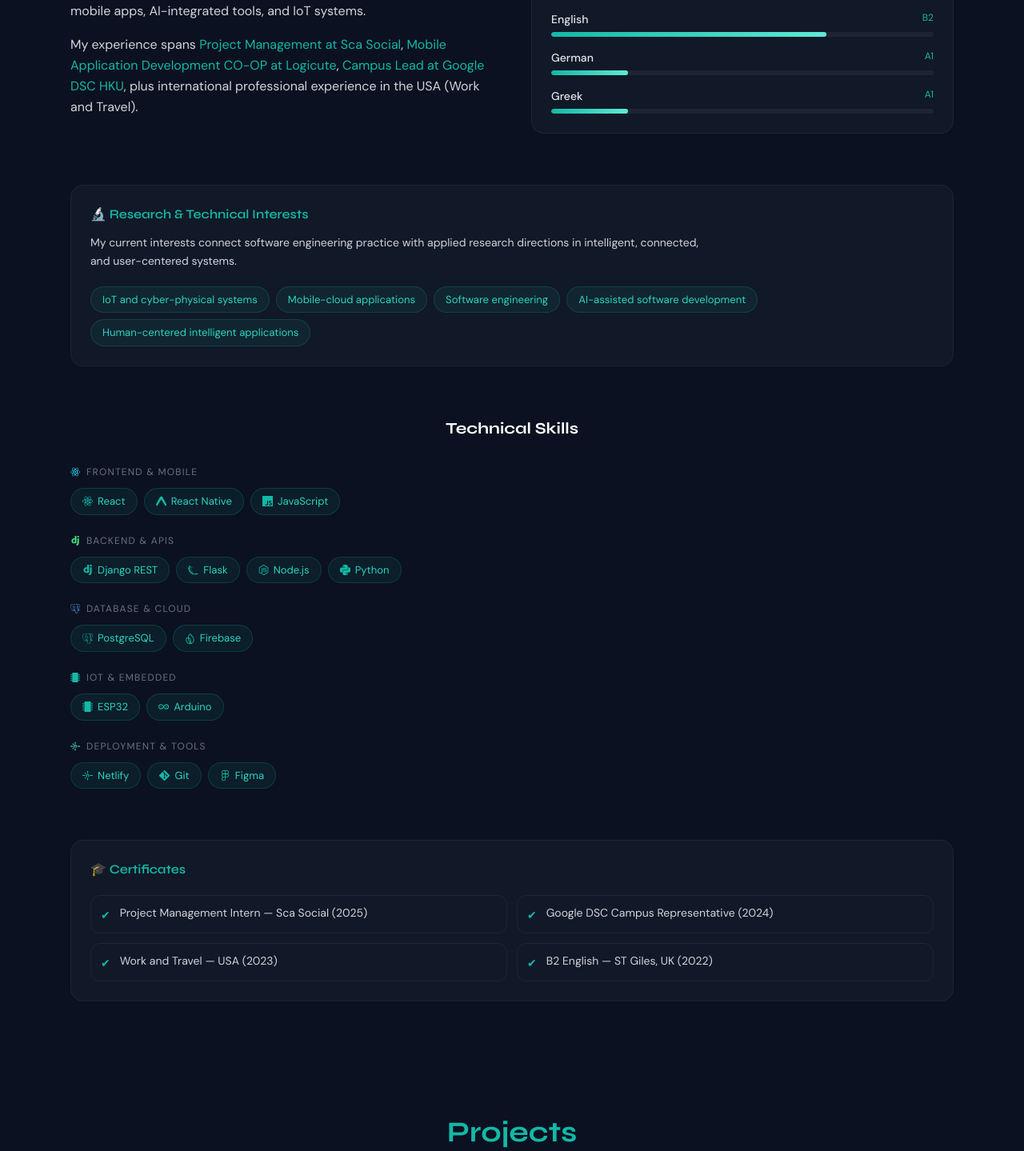
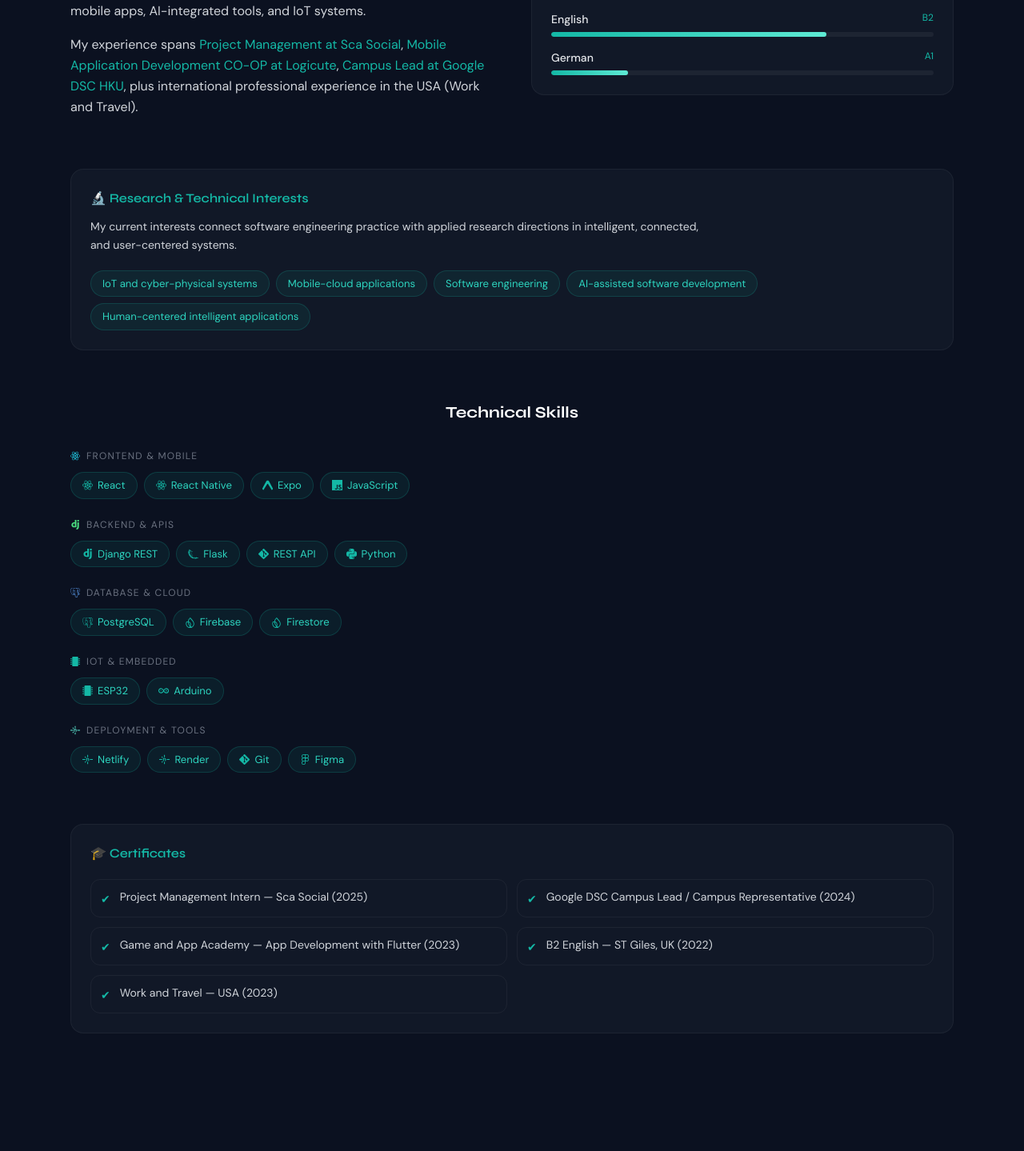
Before and after one commit to Busrwa/portfolio, a React (Vite) app: page / in a window 1280 px wide. Shown: the part 1142-2581 px from the top of the page at 80% size. Built offline with nearby package versions, Linux system fonts and the light colour scheme.

Commit message:
Polish portfolio resume and skills content

```diff
--- a/src/contexts/LanguageContext.jsx
+++ b/src/contexts/LanguageContext.jsx
@@ -24,7 +24,7 @@
     // Home
     home: {
       greeting: "Hi, I'm Busra",
-      description: "Software Engineering graduate building full-stack web applications, mobile products, AI-integrated tools, and IoT systems. Experienced with React, React Native, Django REST Framework, Flask, Firebase, and ESP32.",
+      description: "Software Engineering graduate building full-stack web applications, mobile products, AI-integrated tools, and IoT systems. Experienced with React, React Native, Expo, Django REST Framework, Flask, Firebase, Render, and ESP32.",
       viewResume: "View Resume",
       myProjects: "My Projects"
     },
@@ -54,7 +54,7 @@
         webMobile: "Frontend & Mobile",
         webMobileDesc: "React · React Native (Expo) · Component Architecture · Navigation",
         backend: "Backend & APIs",
-        backendDesc: "Django REST Framework · Flask · Node.js · JWT Auth · CRUD",
+        backendDesc: "Django REST Framework · Flask · REST API · API Integration",
         data: "Database & Cloud",
         dataDesc: "PostgreSQL · SQLite · Firebase Firestore · Data Modeling",
         iot: "IoT & Embedded",
@@ -69,12 +69,12 @@
       turkish: "Turkish",
       english: "English",
       german: "German",
-      greek: "Greek",
       certificates: "Certificates",
       cert1: "Project Management Intern — Sca Social (2025)",
-      cert2: "Google DSC Campus Representative (2024)",
+      cert2: "Google DSC Campus Lead / Campus Representative (2024)",
       cert3: "Work and Travel — USA (2023)",
-      cert4: "B2 English — ST Giles, UK (2022)"
+      cert4: "B2 English — ST Giles, UK (2022)",
+      cert5: "Game and App Academy — App Development with Flutter (2023)",
     },
 
     // Projects — unchanged content, titles same
@@ -183,7 +183,6 @@
       edu2Note: "Completed in 2022",
       experience: "Experience",
       exp1: "— Project Management Intern (Jun–Aug 2025)",
-      exp2: "— Software Engineering Intern",
       exp3: "— Campus Lead (2023–2024)",
       exp4: "— Front Desk Associate (Summer 2023)",
       skills: "Technical Skills",
@@ -240,7 +239,7 @@
     // Home
     home: {
       greeting: "Merhaba, Ben Büşra",
-      description: "React, React Native, Django REST Framework, Flask, Firebase ve ESP32 ile full-stack web uygulamaları, mobil ürünler, yapay zeka entegreli araçlar ve IoT sistemleri geliştiren Yazılım Mühendisliği mezunuyum.",
+      description: "React, React Native, Expo, Render, Django REST Framework, Flask, Firebase ve ESP32 ile full-stack web uygulamaları, mobil ürünler, yapay zeka entegreli araçlar ve IoT sistemleri geliştiren Yazılım Mühendisliği mezunuyum.",
       viewResume: "Özgeçmişi Görüntüle",
       myProjects: "Projelerim"
     },
@@ -270,7 +269,7 @@
         webMobile: "Frontend & Mobil",
         webMobileDesc: "React · React Native (Expo) · Bileşen Mimarisi · Navigasyon",
         backend: "Backend & API",
-        backendDesc: "Django REST Framework · Flask · Node.js · JWT Auth · CRUD",
+        backendDesc: "Django REST Framework · Flask · REST API · API Entegrasyonu",
         data: "Veritabanı & Bulut",
         dataDesc: "PostgreSQL · SQLite · Firebase Firestore · Veri Modelleme",
         iot: "IoT & Gömülü",
@@ -285,12 +284,12 @@
       turkish: "Türkçe",
       english: "İngilizce",
       german: "Almanca",
-      greek: "Yunanca",
       certificates: "Sertifikalar",
       cert1: "Proje Yönetimi Stajı — Sca Social (2025)",
-      cert2: "Google DSC Kampüs Temsilcisi (2024)",
+      cert2: "Google DSC Kampüs Lideri / Kampüs Temsilcisi (2024)",
       cert3: "Work and Travel — ABD (2023)",
-      cert4: "B2 İngilizce — ST Giles, İngiltere (2022)"
+      cert4: "B2 İngilizce — ST Giles, İngiltere (2022)",
+      cert5: "Game and App Academy — Flutter ile Uygulama Geliştirme (2023)",
     },
 
     // Projects
@@ -399,7 +398,6 @@
       edu2Note: "Tamamlandı: 2022",
       experience: "Deneyim",
       exp1: "— Proje Yönetimi Stajyeri (Haz–Ağu 2025)",
-      exp2: "— Yazılım Mühendisliği Stajyeri",
       exp3: "— Kampüs Lideri (2023–2024)",
       exp4: "— Resepsiyonist (Yaz 2023)",
       skills: "Teknik Beceriler",
@@ -412,7 +410,7 @@
     // Contact
     contact: {
       title: "İletişime Geçin",
-      subtitle: "Full-stack, mobil ve yazılım mühendisliği rollerine; ayrıca IoT, mobile-cloud systems ve software engineering alanlarında yüksek lisans araştırma fırsatlarına açığım.",
+      subtitle: "Full-stack, mobil ve yazılım mühendisliği rollerine; ayrıca IoT, mobil-bulut sistemleri ve yazılım mühendisliği alanlarındaki yüksek lisans ve araştırma fırsatlarına açığım.",
       button: "Mesaj Gönder"
     },
 
--- a/src/pages/About.jsx
+++ b/src/pages/About.jsx
@@ -4,7 +4,7 @@
 import { useLanguage } from "../contexts/LanguageContext";
 import {
   SiReact, SiDjango, SiFirebase, SiArduino, SiPython,
-  SiFlask, SiJavascript, SiExpo, SiPostgresql, SiNodedotjs,
+  SiFlask, SiJavascript, SiExpo, SiPostgresql,
   SiNetlify, SiGit, SiFigma,
 } from "react-icons/si";
 import { FaMicrochip } from "react-icons/fa";
@@ -23,7 +23,8 @@
     icon: <SiReact className="text-cyan-400" />,
     chips: [
       { label: "React", icon: <SiReact /> },
-      { label: "React Native", icon: <SiExpo /> },
+      { label: "React Native", icon: <SiReact /> },
+      { label: "Expo", icon: <SiExpo /> },
       { label: "JavaScript", icon: <SiJavascript /> },
     ],
   },
@@ -33,7 +34,7 @@
     chips: [
       { label: "Django REST", icon: <SiDjango /> },
       { label: "Flask", icon: <SiFlask /> },
-      { label: "Node.js", icon: <SiNodedotjs /> },
+      { label: "REST API", icon: <SiGit /> },
       { label: "Python", icon: <SiPython /> },
     ],
   },
@@ -43,6 +44,7 @@
     chips: [
       { label: "PostgreSQL", icon: <SiPostgresql /> },
       { label: "Firebase", icon: <SiFirebase /> },
+      { label: "Firestore", icon: <SiFirebase /> },
     ],
   },
   {
@@ -58,6 +60,7 @@
     icon: <SiNetlify className="text-teal-300" />,
     chips: [
       { label: "Netlify", icon: <SiNetlify /> },
+      { label: "Render", icon: <SiNetlify /> },
       { label: "Git", icon: <SiGit /> },
       { label: "Figma", icon: <SiFigma /> },
     ],
@@ -71,7 +74,6 @@
     { name: t.about.turkish, level: t.about.native, pct: 100 },
     { name: t.about.english, level: "B2", pct: 72 },
     { name: t.about.german, level: "A1", pct: 20 },
-    { name: t.about.greek, level: "A1", pct: 20 },
   ];
   const researchItems = [
     t.about.research1,
@@ -232,7 +234,7 @@
       >
         <h3 className="text-teal-400 font-semibold mb-5">🎓 {t.about.certificates}</h3>
         <div className="grid sm:grid-cols-2 gap-3">
-          {[t.about.cert1, t.about.cert2, t.about.cert3, t.about.cert4].map((cert) => (
+          {[t.about.cert1, t.about.cert2, t.about.cert5, t.about.cert4, t.about.cert3].map((cert) => (
             <div
               key={cert}
               className="flex items-start gap-3 p-3 rounded-xl bg-white/3 border border-white/5 hover:border-teal-400/30 transition-colors"
--- a/src/pages/Resume.jsx
+++ b/src/pages/Resume.jsx
@@ -5,6 +5,7 @@
 import {
   SiReact, SiDjango, SiFirebase, SiArduino, SiPython,
   SiFlask, SiJavascript, SiPostgresql, SiFigma, SiGit,
+  SiExpo, SiNetlify,
 } from "react-icons/si";
 import { FaMicrochip } from "react-icons/fa";
 
@@ -39,37 +40,54 @@
 
 const skillRows = [
   {
-    label: "Languages & Frameworks",
-    labelTr: "Diller & Framework'ler",
+    label: "Frontend & Mobile",
+    labelTr: "Frontend & Mobil",
+    items: [
+      { icon: <SiJavascript />, name: "JavaScript" },
+      { icon: <SiReact />, name: "React" },
+      { icon: <SiReact />, name: "React Native" },
+      { icon: <SiExpo />, name: "Expo" },
+    ],
+  },
+  {
+    label: "Backend & APIs",
+    labelTr: "Backend & API",
     items: [
       { icon: <SiPython />, name: "Python" },
       { icon: <SiDjango />, name: "Django / DRF" },
       { icon: <SiFlask />, name: "Flask" },
-      { icon: <SiJavascript />, name: "JavaScript" },
-      { icon: <SiReact />, name: "React" },
-      { icon: <SiReact />, name: "React Native" },
+      { icon: <SiGit />, name: "REST API" },
     ],
   },
   {
-    label: "Tools & Platforms",
-    labelTr: "Araçlar & Platformlar",
+    label: "Data & Cloud",
+    labelTr: "Veri & Bulut",
     items: [
       { icon: <SiFirebase />, name: "Firebase" },
+      { icon: <SiFirebase />, name: "Firestore" },
+      { icon: <SiPostgresql />, name: "SQL / PostgreSQL" },
+    ],
+  },
+  {
+    label: "IoT & Embedded",
+    labelTr: "IoT & Gömülü Sistemler",
+    items: [
+      { icon: <SiArduino />, name: "Arduino" },
+      { icon: <FaMicrochip />, name: "ESP32" },
+      { icon: <FaMicrochip />, name: "C/C++" },
+    ],
+  },
+  {
+    label: "Tools & Deployment",
+    labelTr: "Araçlar & Yayına Alma",
+    items: [
+      { icon: <SiNetlify />, name: "Netlify" },
+      { icon: <SiGit />, name: "Render" },
       { icon: <SiGit />, name: "Git / GitHub" },
-      { icon: <SiPostgresql />, name: "SQL / PostgreSQL" },
       { icon: <SiFigma />, name: "Figma" },
     ],
   },
-  {
-    label: "Other",
-    labelTr: "Diğer",
-    items: [
-      { icon: <SiArduino />, name: "Arduino" },
-      { icon: <FaMicrochip />, name: "ESP32 (IoT)" },
-    ],
-  },
 ];
-
 const Resume = () => {
   const { t, language } = useLanguage();
 
@@ -104,14 +122,8 @@
     {
       title: "Sca Social",
       sub: t.resume.exp1,
-      date: "Jun–Aug 2025",
+      date: language === "tr" ? "Haz–Ağu 2025" : "Jun–Aug 2025",
       link: "https://scasocial.com/",
-    },
-    {
-      title: "Rigelsan Defense & Security",
-      sub: t.resume.exp2,
-      date: "2025",
-      link: "https://rigelsan.com/",
     },
     {
       title: "Google DSC HKU",
@@ -120,9 +132,9 @@
       link: "https://gdg.community.dev/",
     },
     {
-      title: "Carousel Oceanfront Hotel, USA",
+      title: "Carousel Oceanfront Hotel & Condos / Dolle’s Candyland Inc.",
       sub: t.resume.exp4,
-      date: "Summer 2023",
+      date: language === "tr" ? "Yaz 2023" : "Summer 2023",
       link: "https://carouselhotel.com/",
     },
   ];
@@ -273,7 +285,7 @@
           <span className="text-teal-400">📜</span> {t.resume.certificates}
         </h3>
         <div className="grid sm:grid-cols-2 gap-3">
-          {[t.about.cert1, t.about.cert2, t.about.cert3, t.about.cert4].map((cert) => (
+          {[t.about.cert1, t.about.cert2, t.about.cert5, t.about.cert4, t.about.cert3].map((cert) => (
             <div
               key={cert}
               className="flex items-start gap-3 p-3 rounded-xl bg-white/3 border border-white/5 hover:border-teal-400/30 transition-colors"
```
